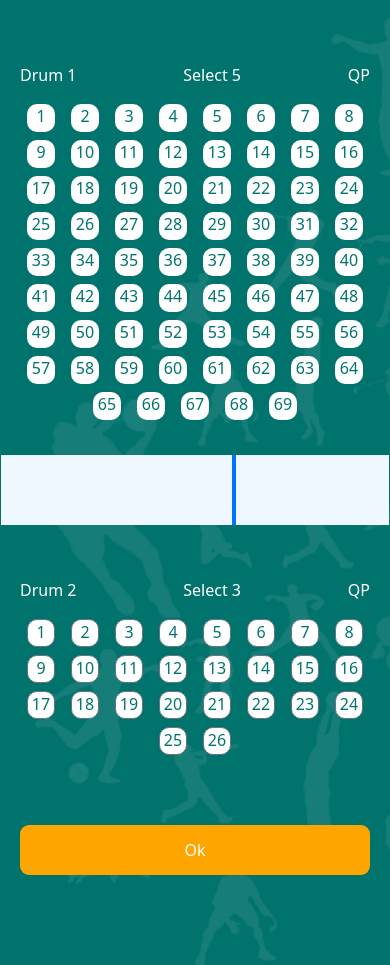
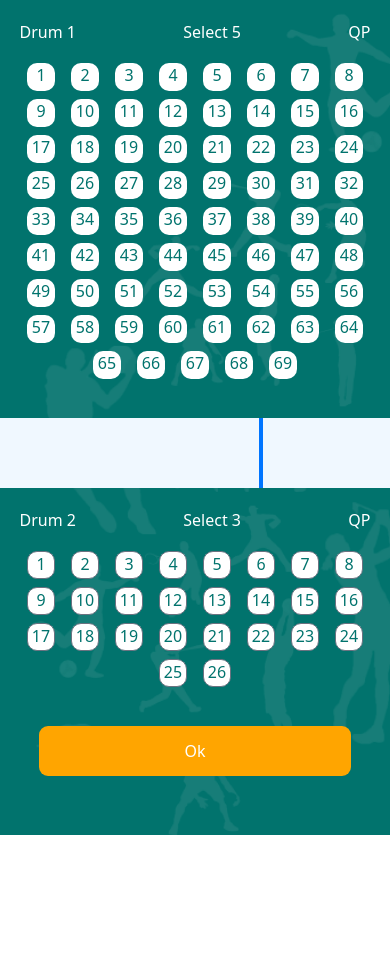
Before and after one commit to Enkay-hect/lotteryapp, a Vue app: page /Pay-N-Play in a window 390 px wide. After the commit the page ends 844 px from the top, so only its background shows below. Built offline with nearby package versions, Linux system fonts and the light colour scheme.

Commit message:
new update

```diff
--- a/src/views/PayNPlay.vue
+++ b/src/views/PayNPlay.vue
@@ -2,7 +2,7 @@
     <!-- <div ref="input" @click="submit">Lorem ipsum dolor sit amet.</div> -->
     <div class="PayNplayContainer">
         <div class="header">
-            <h2 class="payNplayLinks">Drum 1</h2>
+            <h2  class="payNplayLinks">Drum 1</h2>
             <h3 class="payNplayLinks">Select 5</h3>
             <router-link to="" class="payNplayLinks">QP</router-link>
         </div>
@@ -105,6 +105,14 @@ const  drum2arrayvalues = []
 
             const drum1Select = `${drum1selection + parseInt(drum1Text)}`
             const drum1aaa = document.createElement('div')
+            drum1aaa.style.backgroundColor = 'rgba(1, 115, 109, 1)'
+            drum1aaa.style.color = 'white'
+            drum1aaa.style.width = '30px'
+            drum1aaa.style.height = '30px'
+            drum1aaa.style.borderRadius = '10px'
+            drum1aaa.style.textAlign = 'center'
+
+
 
             if(drum1ccc == 5){
                 alert('Drum1 max reach')
@@ -143,19 +151,28 @@ const  drum2arrayvalues = []
         drum2bbb.style.cursor = 'pointer'
 
         function defaultDrum2Color(){
-                drum2val.style.color = 'rgba(0, 117, 255, 1)'
+                drum2val.style.color = 'rgba(1, 115, 109, 1)'
                 drum2val.style.backgroundColor='white';
-                drum2val.style.border= 'rgba(0, 117, 255, 1)';
+                drum2val.style.border= 'rgba(1, 115, 109, 1)';
             }
 
             function setNewDrum2Color(){
-
+                drum2val.style.color = 'white'
+                drum2val.style.backgroundColor='rgba(0, 117, 255, 1)';
+                drum2val.style.border= '2px solid white';
             }
 
-        //    setNewDrum2Color()
+            setNewDrum2Color()
 
             const drum2Select = `${drum2selection + parseInt(drum2Text)}`
             const drum2aaa = document.createElement('div')
+            drum2aaa.style.backgroundColor = 'rgba(0, 117, 255, 1)'
+            drum2aaa.style.color = 'white'
+            // drum2aaa.style.width = '20%'
+            drum2aaa.style.width = '30px'
+            drum2aaa.style.height = '30px'
+            drum2aaa.style.borderRadius = '10px'
+            drum2aaa.style.textAlign = 'center'
 
             if(drum2ccc == 3){
                 alert('Drum2 max reach')
@@ -189,13 +206,22 @@ const  drum2arrayvalues = []
 
 @media (max-width: 768px) {
     .PayNplayContainer{
-        padding: 10px 20px 0px 20px;
+        margin: 0px;
+        padding: 0px;
+    }
+
+    h2,h1{
+        margin: 0px;
+        padding: 0px;
     }
     .header{
         display: flex;
+        width: 90%;
+        margin: auto;
         flex-direction: row;
         justify-content: space-between;
-        margin-top: 15%;
+        /* margin-top: 15%; */
+        padding-top: 5%;
     }
 
     .payNplayLinks{
@@ -207,9 +233,10 @@ const  drum2arrayvalues = []
         flex-flow: row wrap;
         row-gap: 8px;
         column-gap: 16px;
-        width: 100%;
+        width: 90%;
         box-sizing: border-box;
-        margin-top: 5%;
+        /* margin-top: 5%;  */
+        margin: 5% auto;
         justify-content: center;
     }
 
@@ -242,27 +269,30 @@ const  drum2arrayvalues = []
     }
 
     .selection{
-        /* width: 100%; */
+
+        width: 100%;
         height: 70px;
         background-color: aliceblue;
         margin-top: 10%;
-        margin-left: -19px;
-        margin-right: -19px;
+        /* margin-left: -19px; */
+        /* margin-right: -19px; */
         display: flex;
         flex-direction: row;
-        justify-content: space-evenly;
+        justify-content: space-between;
     }
 
     .PayNplayContainer button{
-        text-align: center;
         color: white;
-        width: 100%;
+        width: 80%;
         height: 50px;
-        margin-top: 20%;
-        margin-bottom: 20%;
+        /* margin-top: 20%;
+        margin-bottom: 20%; */
+        display: flex;
+        justify-content: center;
+        align-items: center;
+        margin: 10% auto;
         background-color: orange;
         border-radius: 9px;
-
     }
 
     .selectionDivider{
@@ -270,17 +300,19 @@ const  drum2arrayvalues = []
     }
 
     .selectionDrum1{
-        width: 20%;
+        width: 67%;
         display: flex;
         flex-direction: row;
         justify-content: space-evenly;
         flex-direction: row;
         align-items: center;
-        column-gap: 6%;
+        /* column-gap: 6%; */
+        /* margin-left: -10%;
+        margin-right: -10%; */
     }
 
     .selectionDrum2{
-
+        width: 33%;
         display: flex;
         flex-direction: row;
         justify-content: space-evenly;
```
